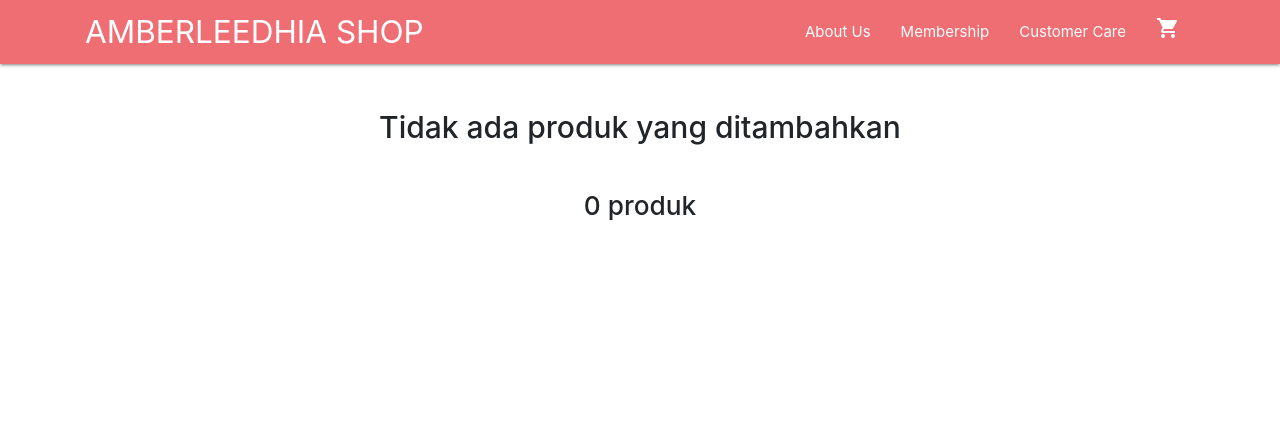
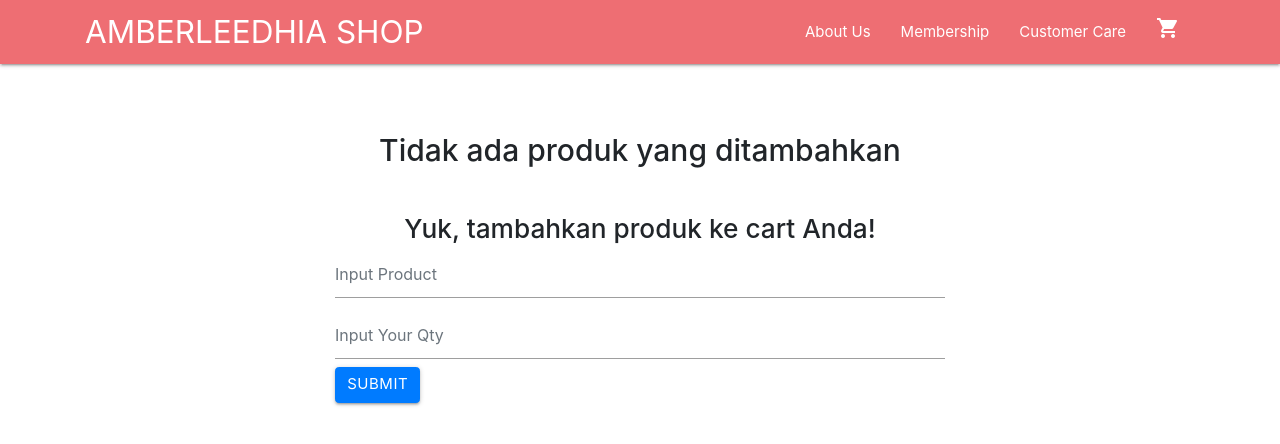
Before and after one commit to karinawidya/PBF-UAS, a React (Create React App) app: page /cart in a window 1280 px wide. Shown: the top 444 px of the page. Built offline with nearby package versions, Linux system fonts and the light colour scheme.

Commit message:
update cart page

```diff
--- a/src/frontend/Cart.js
+++ b/src/frontend/Cart.js
@@ -1,16 +1,52 @@
 import React, { Component } from 'react';
 import Navbar from './Navbar';
+import firebase from '../Firebase';
 
 export class Cart extends Component {
+    constructor() {
+        super();;
+        this.state = {
+            produk:'',
+            qty:''
+        };
+    }
+
+    onChange = (e) => {
+        const state = this.state
+        state[e.target.name] = e.target.value;
+        this.setState(state);
+    }
+
+    onSubmit = (e) => {
+        e.preventDefault();
+
+        const { produk, qty } = this.state;
+
+        firebase.database().ref("/Report Summary").push().set(this.state);
+        this.props.history.push("/")
+    }
+
     render() {
+        const { produk, qty } = this.state;
         return (
             <div>
                 <Navbar/>
+                <br />
+
                 <h2 className="mt-5 d-flex justify-content-center">
                 Tidak ada produk yang ditambahkan
                 </h2>
                 <h3 className="mt-5 d-flex justify-content-center">
-                0 produk </h3>
+                Yuk, tambahkan produk ke cart Anda! </h3>
+                <form class="col-sm-6 mx-auto" onSubmit={this.onSubmit}>
+                <div class="form-group">
+                        <input type="text" class="form-control" id="produk" name="produk" value={produk} onChange={this.onChange} placeholder="Input Product" />
+                    </div>
+                    <div class="form-group">
+                        <input type="number" class="form-control" id="qty" name="qty" value={qty} onChange={this.onChange} placeholder="Input Your Qty" />
+                        <button type="submit" class="btn btn-primary">Submit</button>
+                    </div>
+                    </form>
             </div>
         )
     }
```
